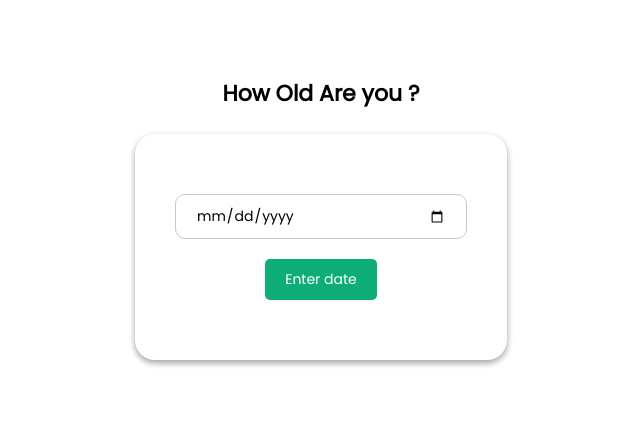
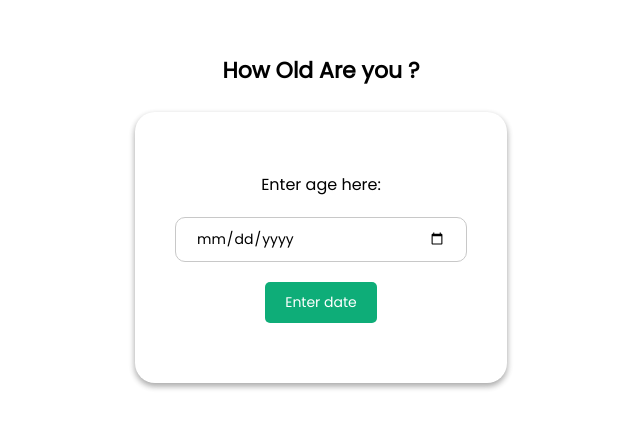
Before and after one commit to safvanms/FindAge, a React (Create React App) app: page / in a window 1280 px wide. Shown: the part 184-612 px from the top of the page, without its empty margins (319-959 px from the left). Built offline with nearby package versions, Linux system fonts and the light colour scheme.

Commit message:
first commit

```diff
--- a/src/AgeCalculator/AgeCalculator.jsx
+++ b/src/AgeCalculator/AgeCalculator.jsx
@@ -56,6 +56,7 @@ export default function AgeCalculator() {
       <h1 className="heading">How Old Are you ?</h1>
       <div className="section">
         <form onSubmit={handleSubmit}>
+        <label htmlFor="date">Enter age here:</label>
           <input
             type="date"
             name="date"
```
